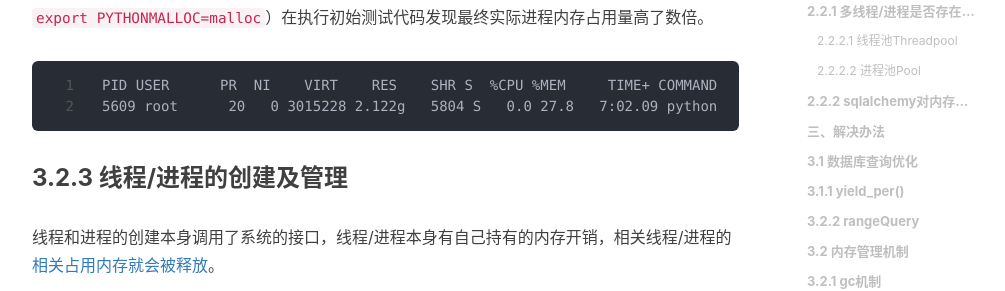
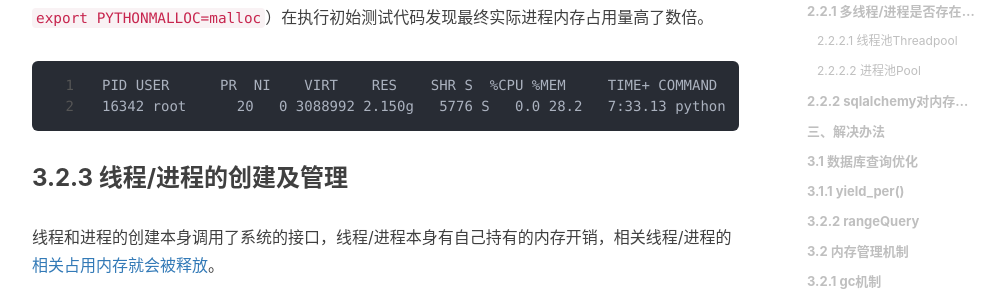
Before and after one commit to shihai1991/shihai1991.github.io, a Jekyll site: the page built from _posts/2022-09-20-multiprocessing-sqlalchemy.md, in a window 1280 px wide and 900 px high, scrolled down 6825 px. Shown: the part 183-474 px from the top of the window, without its empty margins (233-1238 px from the left). Built offline with Jekyll 4.4.1, drawn with Linux system fonts in a browser that asks for light colours; nearby versions of some CDN libraries; comment, search, counter and statistics services are not loaded.

Commit message:
Update 2022-09-20-multiprocessing-sqlalchemy.md

````diff
--- a/_posts/2022-09-20-multiprocessing-sqlalchemy.md
+++ b/_posts/2022-09-20-multiprocessing-sqlalchemy.md
@@ -226,7 +226,7 @@ PID USER      PR  NI    VIRT    RES    SHR S  %CPU %MEM     TIME+ COMMAND
 将`pymalloc`内存分配器关闭后（通过环境变量来控制 `export PYTHONMALLOC=malloc`）在执行初始测试代码发现最终实际进程内存占用量高了数倍。
 ```
 PID USER      PR  NI    VIRT    RES    SHR S  %CPU %MEM     TIME+ COMMAND
-5609 root      20   0 3015228 2.122g   5804 S   0.0 27.8   7:02.09 python
+16342 root      20   0 3088992 2.150g   5776 S   0.0 28.2   7:33.13 python
 ```
 
 ### 3.2.3 线程/进程的创建及管理
````
